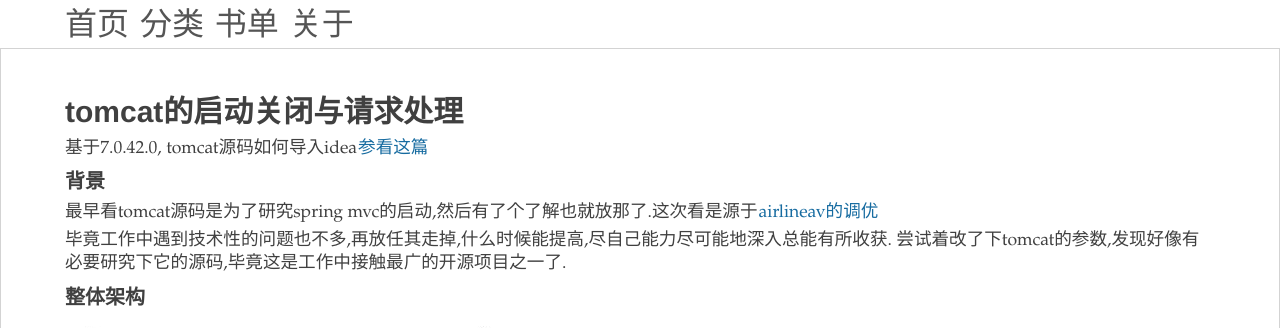
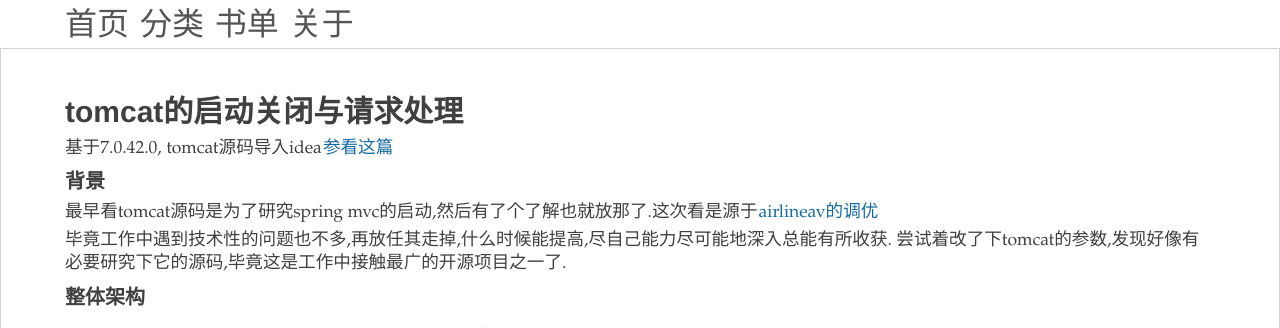
Before and after one commit to zy123a/lcj1992.github.com, a Jekyll site: the page built from _posts/soft/tomcat/2016-04-26-tomcat_source.md, in a window 1280 px wide and 900 px high. Shown: the top 328 px of the window. Built offline with Jekyll 4.4.1, drawn with Linux system fonts in a browser that asks for light colours; nearby versions of some CDN libraries; comment, search, counter and statistics services are not loaded.

Commit message:
tomat source

```diff
--- a/_posts/soft/tomcat/2016-04-26-tomcat_source.md
+++ b/_posts/soft/tomcat/2016-04-26-tomcat_source.md
@@ -5,7 +5,7 @@
 tags: tomcat source
 ---
 
-基于7.0.42.0, tomcat源码如何导入idea[参看这篇](/2015/12/28/import_tomcat_to_idea)
+基于7.0.42.0, tomcat源码导入idea[参看这篇](/2015/12/28/import_tomcat_to_idea)
 
 #### 背景 {#background}
 
```
Also changed, not shown: _posts/soft/tomcat/2015-12-28-import_tomcat_to_idea.md (+1 -1 lines), 1 other file.
